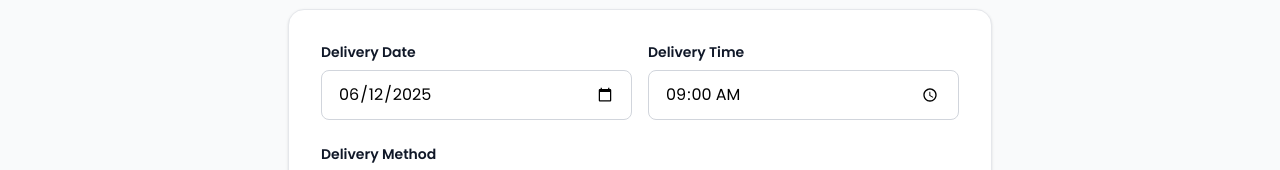
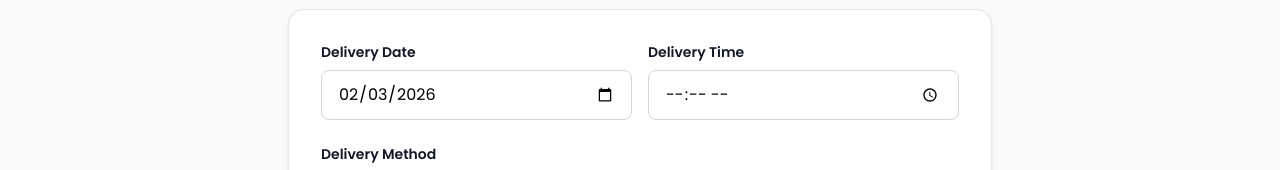
Before and after one commit to Chu29/yonder-mail, a React (Vite) app: page /schedule in a window 1280 px wide. Shown: the part 276-446 px from the top of the page. Built offline with nearby package versions, Linux system fonts and the light colour scheme.

Commit message:
feat: Update default delivery date and time to current values in ScheduleForm

```diff
--- a/src/pages/Schedule/components/ScheduleForm.jsx
+++ b/src/pages/Schedule/components/ScheduleForm.jsx
@@ -4,8 +4,12 @@ import { useNavigate } from "react-router";
 
 const ScheduleForm = () => {
   const navigate = useNavigate();
-  const [deliveryDate, setDeliveryDate] = useState("2025-06-12");
-  const [deliveryTime, setDeliveryTime] = useState("09:00");
+  const [deliveryDate, setDeliveryDate] = useState(
+    new Date().toISOString().split("T")[0],
+  );
+  const [deliveryTime, setDeliveryTime] = useState(
+    new Date().toLocaleTimeString([], { hour: "2-digit", minute: "2-digit" }),
+  );
   const [deliveryMethod, setDeliveryMethod] = useState("email");
 
   const handleSubmit = (e) => {
```
